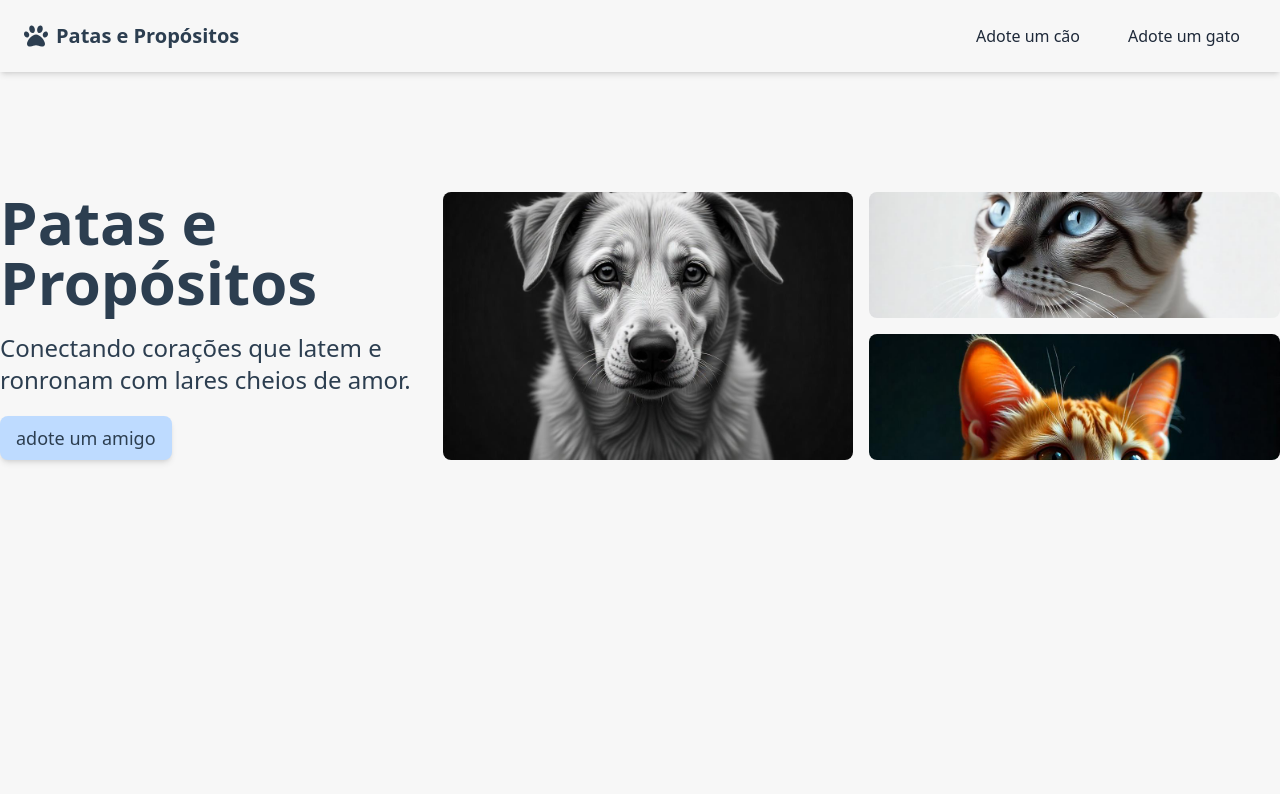
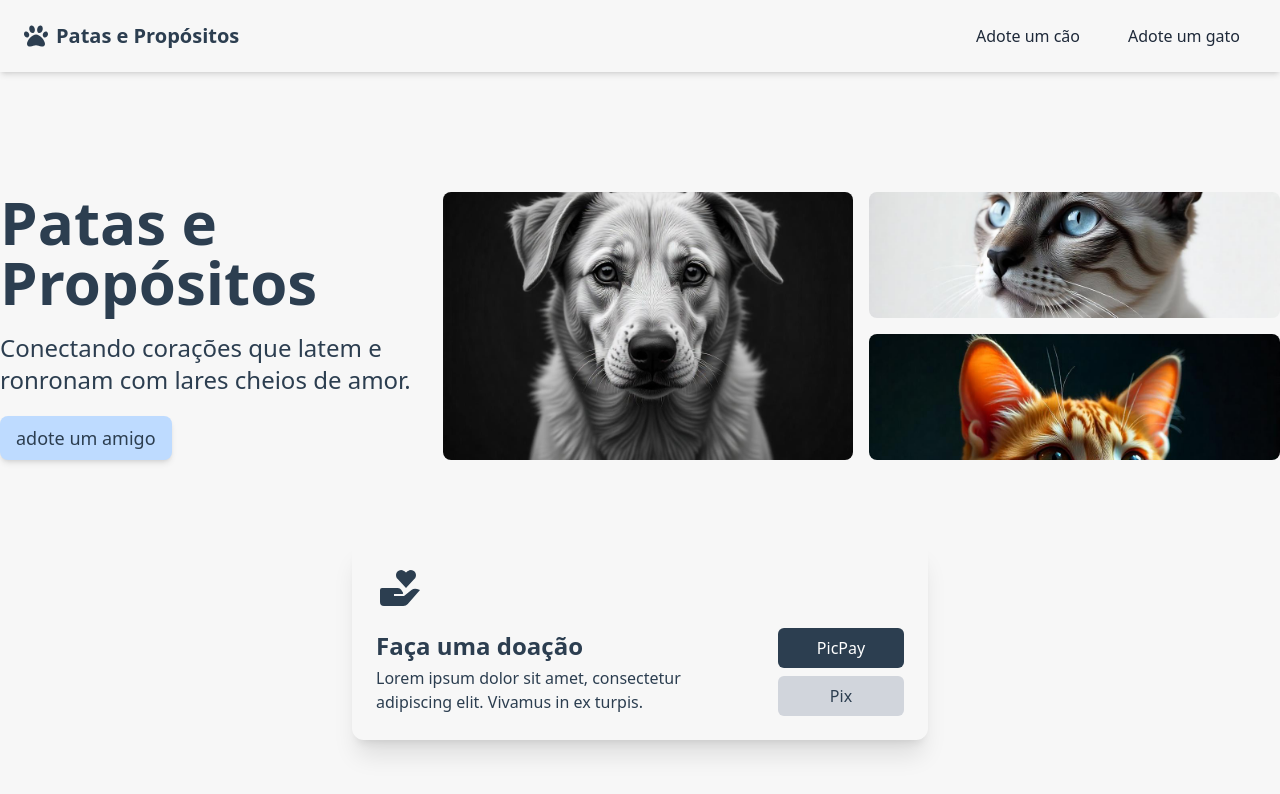
Before and after one commit to biaTrivillin/patas-e-propositos, a Next.js app: page / in a window 1280 px wide. Shown: the top 794 px of the page. Built offline with nearby package versions, Linux system fonts and the light colour scheme.

Commit message:
criando secao de doacao

```diff
--- /dev/null
+++ b/src/app/components/DonateBanner.tsx
@@ -0,0 +1,27 @@
+import { BiSolidDonateHeart } from "react-icons/bi";
+
+const DonateBanner = () => {
+    return (
+        <div className="shadow-xl p-6 mx-auto max-w-xl flex flex-col rounded-xl mb-40  ">
+            <BiSolidDonateHeart className="text-5xl mb-4" />
+            <div className="flex flex-col md:flex-row md:items-center gap-6">
+                <div className="md:flex-3">
+                    <h1 className="text-2xl font-bold mb-1">Faça uma doação</h1>
+                    <p className="text-md">
+                        Lorem ipsum dolor sit amet, consectetur adipiscing elit. Vivamus in ex turpis.
+                    </p>
+                </div>
+                <div className="flex flex-col gap-2 md:flex-1">
+                    <button className="py-2 px-4 bg-dark-blue text-white rounded-md w-full md:w-auto flex-1 text-center">
+                        PicPay
+                    </button>
+                    <button className="py-2 px-4 bg-gray-300 rounded-md w-full md:w-auto flex-1 text-center">
+                        Pix
+                    </button>
+                </div>
+            </div>
+        </div>
+    );
+};
+
+export default DonateBanner;
--- a/src/app/page.tsx
+++ b/src/app/page.tsx
@@ -1,12 +1,11 @@
-import Image from "next/image";
+import DonateBanner from "./components/DonateBanner";
 import HomeBanner from "./components/HomeBanner";
 
 export default function Home() {
   return (
-    // <div className="font-sans grid grid-rows-[20px_1fr_20px] items-center justify-items-center min-h-screen p-8 pb-20 gap-16 sm:p-20">
-    //   <main className="flex flex-col gap-[32px] row-start-2 items-center sm:items-start">
-        <HomeBanner/>
-    //   </main>
-    // </div>
+    <div className="flex flex-col gap-20">
+      <HomeBanner />
+      <DonateBanner/>
+    </div>
   );
 }
```
